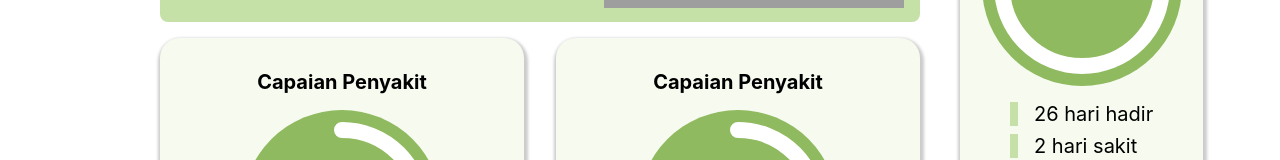
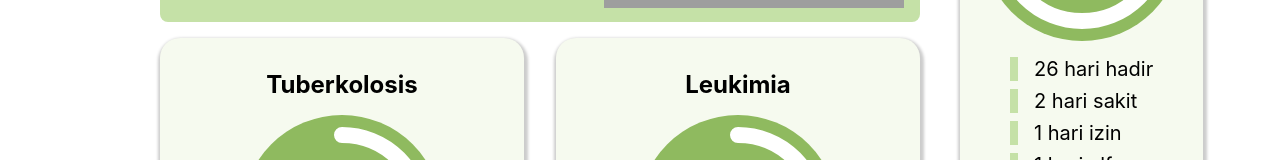
Before and after one commit to aziemp66/E-LOGBOOK-PRODI-PROFESI-FAKULTAS-KEDOKTERAN-UNIVERSITAS-SRIWIJAYA, a React (Vite) app in the folder Client/: page /dashboard in a window 1280 px wide. Both pictures are taken after typing "Sample", "Sample123" into the empty fields and a click on the button "Log in". Shown: the part 390-550 px from the top of the page. Built offline with nearby package versions, Linux system fonts and the light colour scheme; grey boxes are pictures that could not be loaded.

Commit message:
Adding Animations to Auth, Dashboard and Sidebar Components

```diff
--- a/Client/package.json
+++ b/Client/package.json
@@ -11,6 +11,7 @@
 		"react": "^17.0.2",
 		"react-circular-progressbar": "^2.0.4",
 		"react-dom": "^17.0.2",
+		"react-reveal": "^1.2.2",
 		"react-router-dom": "^6.3.0"
 	},
 	"devDependencies": {
--- a/Client/src/App.jsx
+++ b/Client/src/App.jsx
@@ -1,5 +1,6 @@
 import React, { useContext } from "react";
 import { Routes, Route } from "react-router-dom";
+
 import styles from "./App.module.css";
 
 import Auth from "./pages/auth/Auth";
--- a/Client/src/components/form/login/Login.jsx
+++ b/Client/src/components/form/login/Login.jsx
@@ -1,5 +1,5 @@
 import React, { useContext, useEffect } from "react";
-
+import { Flip } from "react-reveal";
 import { useNavigate } from "react-router-dom";
 import styles from "./Login.module.css";
 import Button from "../../ui/button/Button";
@@ -16,6 +16,7 @@ const Login = (props) => {
 	};
 
 	return (
+		<Flip right>
 			<form className={styles.form} onSubmit={loginHandler}>
 				<div>
 					<h3>Log in</h3>
@@ -43,6 +44,7 @@ const Login = (props) => {
 					</p>
 				</div>
 			</form>
+		</Flip>
 	);
 };
 
--- a/Client/src/components/form/register/Register.jsx
+++ b/Client/src/components/form/register/Register.jsx
@@ -1,10 +1,12 @@
 import React from "react";
+import { Flip } from "react-reveal";
 
 import styles from "./Register.module.css";
 import Button from "../../ui/button/Button";
 
 const Register = (props) => {
 	return (
+		<Flip left>
 			<form className={styles.form}>
 				<div>
 					<h3>Sign Up</h3>
@@ -35,6 +37,7 @@ const Register = (props) => {
 					</p>
 				</div>
 			</form>
+		</Flip>
 	);
 };
 
--- a/Client/src/components/progresscard/ProgressCard.module.css
+++ b/Client/src/components/progresscard/ProgressCard.module.css
@@ -10,7 +10,7 @@
 	border-radius: 20px;
 }
 .title h3 {
-	font-size: 1.25rem;
+	font-size: 1.5rem;
 	text-align: center;
 }
 .progressList {
--- a/Client/src/components/sidebar/Sidebar.jsx
+++ b/Client/src/components/sidebar/Sidebar.jsx
@@ -1,5 +1,6 @@
 import React, { useState, useContext } from "react";
 import { useNavigate, Link } from "react-router-dom";
+import { Fade } from "react-reveal";
 
 import styles from "./Sidebar.module.css";
 import AuthContext from "../../contexts/AuthContexts";
@@ -32,6 +33,7 @@ const Sidebar = () => {
 	return (
 		<div>
 			{showNav ? (
+				<Fade left>
 					<header className={styles.sidebar}>
 						<div className={styles["sidebar-header"]}>
 							<h3>
@@ -49,7 +51,10 @@ const Sidebar = () => {
 							<ul className={styles["nav-list"]}>
 								<li>
 									<Link to={"/dashboard"}>
-									<img src={dashBoard} alt="dashboard icon" />
+										<img
+											src={dashBoard}
+											alt="dashboard icon"
+										/>
 										<a href="#">
 											<span>Dashboard</span>
 										</a>
@@ -76,7 +81,9 @@ const Sidebar = () => {
 											src={keteranganLevelKompetensi}
 											alt="keterangan-level-kompetensi icon"
 										/>
-									<a href="">Keterangan Level Kompetensi</a>
+										<a href="">
+											Keterangan Level Kompetensi
+										</a>
 									</Link>
 								</li>
 								<li>
@@ -108,7 +115,10 @@ const Sidebar = () => {
 								</li>
 								<li>
 									<Link to={"/help"}>
-									<img src={helpDesk} alt="help-desk icon" />
+										<img
+											src={helpDesk}
+											alt="help-desk icon"
+										/>
 										<a href="">Help Desk</a>
 									</Link>
 								</li>
@@ -121,13 +131,16 @@ const Sidebar = () => {
 							</ul>
 						</div>
 					</header>
+				</Fade>
 			) : (
+				<Fade left>
 					<img
 						className={styles.hamburger}
 						onClick={showNavHandler}
 						src={hamburgerIcon}
 						alt="Hamburger"
 					/>
+				</Fade>
 			)}
 		</div>
 	);
--- a/Client/src/pages/dashboard/DashBoard.jsx
+++ b/Client/src/pages/dashboard/DashBoard.jsx
@@ -1,4 +1,5 @@
 import React from "react";
+import { Fade } from "react-reveal";
 
 import styles from "./DashBoard.module.css";
 
@@ -18,9 +19,12 @@ const DashBoard = () => {
 	const holiday = 1;
 	return (
 		<div className={styles.page}>
+			<Fade top>
 				<SearchBar />
+			</Fade>
 			<section className={styles.content}>
 				<div>
+					<Fade top>
 						<div className={styles.welcomeCard}>
 							<div className={styles.texts}>
 								<h3>Fiolinora Syafiya</h3>
@@ -31,23 +35,32 @@ const DashBoard = () => {
 								</p>
 							</div>
 							<div className={styles.hero}>
-							<img src={welcomeHero} alt="welcome-card-hero" />
+								<img
+									src={welcomeHero}
+									alt="welcome-card-hero"
+								/>
 							</div>
 						</div>
+					</Fade>
 					<ul className={styles.progressList}>
+						<Fade left>
 							<ProgressCard
-							title={"Capaian Penyakit"}
+								title={"Tuberkolosis"}
 								circleProgressBar
 								percentage={75}
 								className={styles.progressCard}
 							/>
+						</Fade>
+						<Fade right>
 							<ProgressCard
-							title={"Capaian Penyakit"}
+								title={"Leukimia"}
 								circleProgressBar
 								percentage={75}
 								className={styles.progressCard}
 							/>
+						</Fade>
 					</ul>
+					<Fade bottom>
 						<div className={styles.totalProgress}>
 							<TotalProgressCard
 								title={"Total Capaian Penyakit"}
@@ -58,7 +71,9 @@ const DashBoard = () => {
 								percentage={40}
 							/>
 						</div>
+					</Fade>
 				</div>
+				<Fade right>
 					<PresentionCard
 						present={present}
 						sick={sick}
@@ -66,6 +81,7 @@ const DashBoard = () => {
 						absent={absent}
 						holiday={holiday}
 					/>
+				</Fade>
 			</section>
 		</div>
 	);
```
Also changed, not shown: 1 other file (tests, documents, lock files or other folders). Lines whose indentation alone changed are shown as unchanged.
